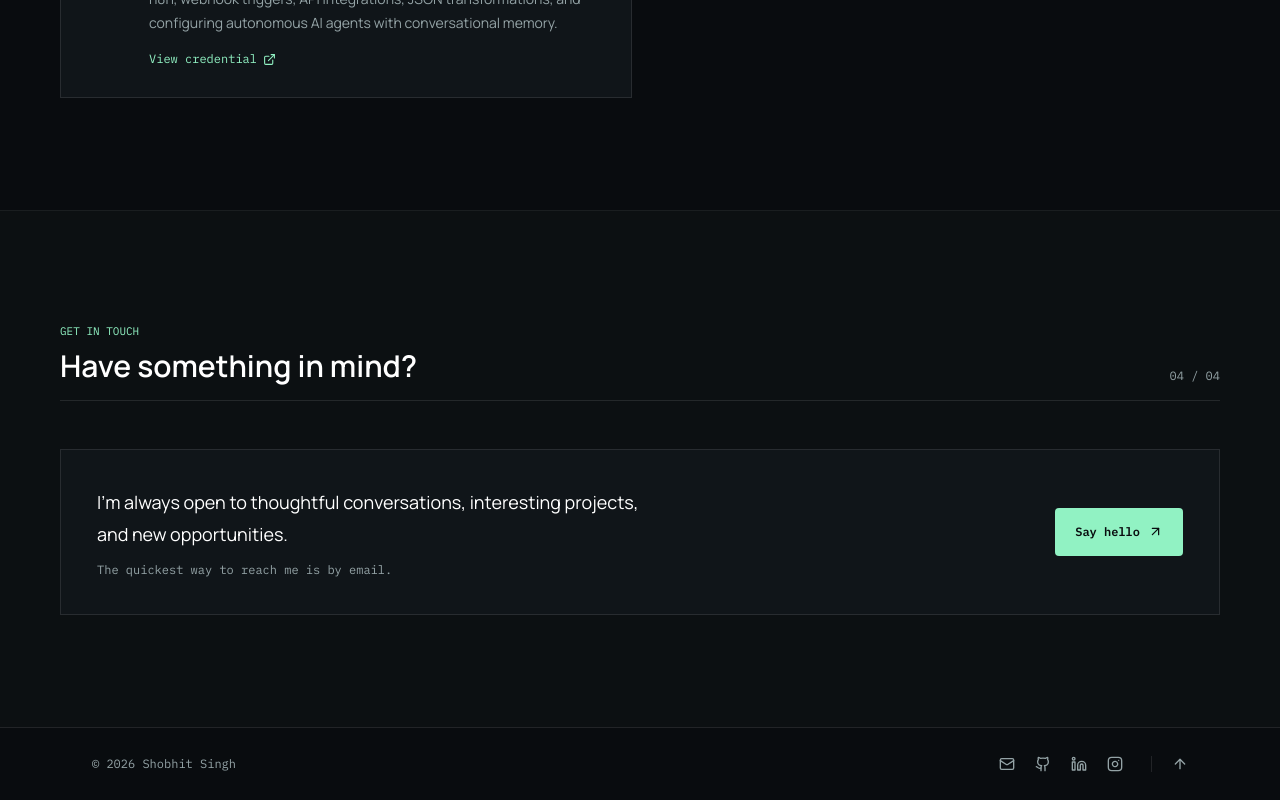
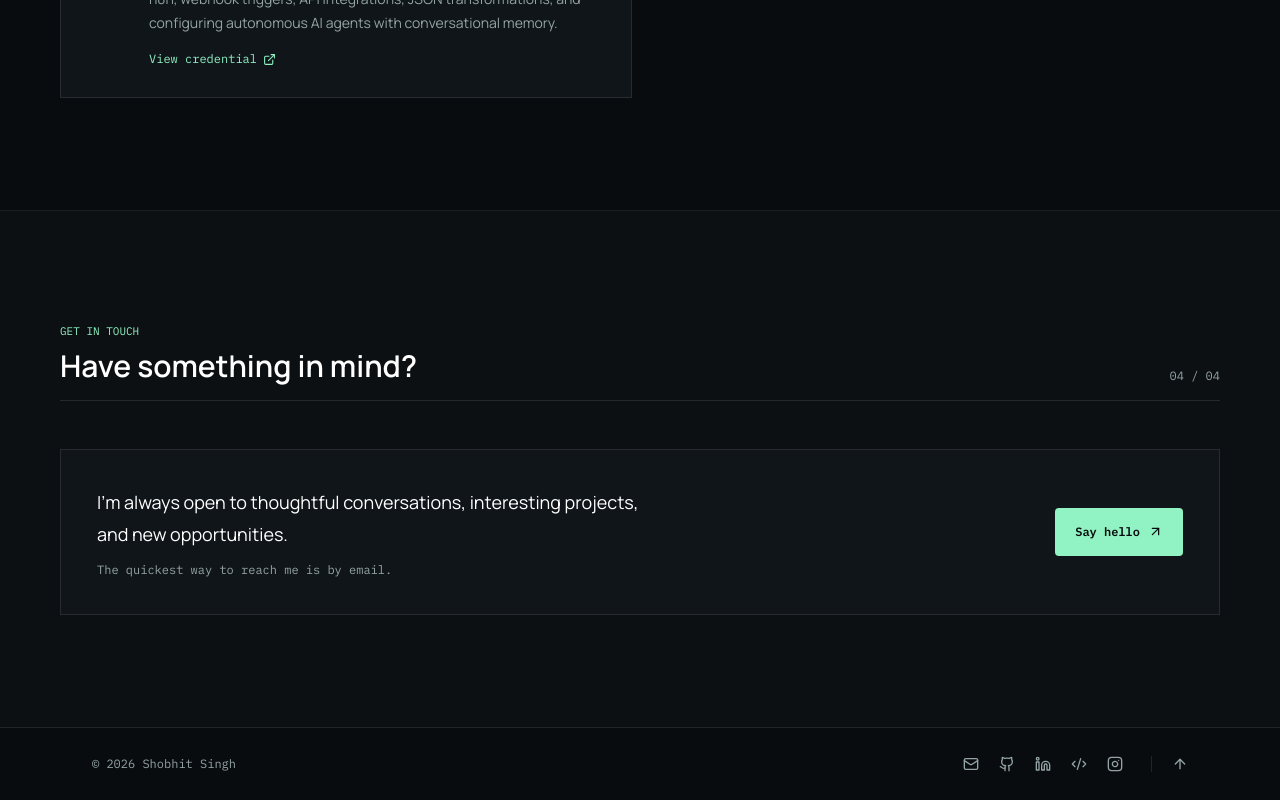
Before and after one commit to CoderShobhitSingh/portfolio, a React (Vite) app: page / in a window 1280 px wide. Shown: the part 3214-4014 px from the top of the page. Built offline with nearby package versions, Linux system fonts and the light colour scheme.

Commit message:
profile data updated

```diff
--- a/src/data/portfolioData.js
+++ b/src/data/portfolioData.js
@@ -13,6 +13,7 @@ export const profile = {
   socials: [
     { label: 'GitHub', href: 'https://github.com/CoderShobhitSingh/' },
     { label: 'LinkedIn', href: 'https://www.linkedin.com/in/shobhit-singh-51940a267/' },
+    { label: 'LeetCode', href: 'https://leetcode.com/u/shobhit_cs22/' },
     { label: 'Instagram', href: 'https://www.instagram.com/snghshobhit' },
   ],
 }
```
